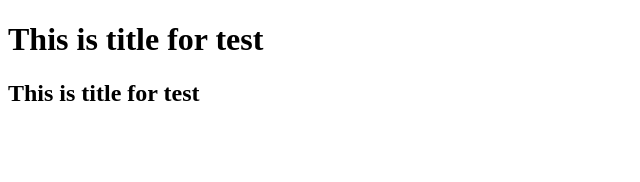
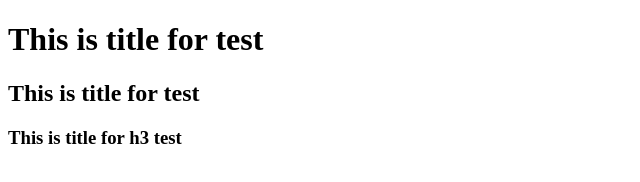
Before and after one commit to shenjuna/blog, a plain HTML site: page 002.html in a window 1280 px wide. Shown: the whole page, without its empty margins (0-640 px from the left). Drawn offline with Linux system fonts and the light colour scheme.

Commit message:
modily 002.html

```diff
--- a/002.html
+++ b/002.html
@@ -9,5 +9,6 @@
 <body>
     <h1>This is title for test</h1>
     <h2>This is title for test</h2>
+    <h3>This is title for h3 test</h3>
 </body>
 </html>
```
